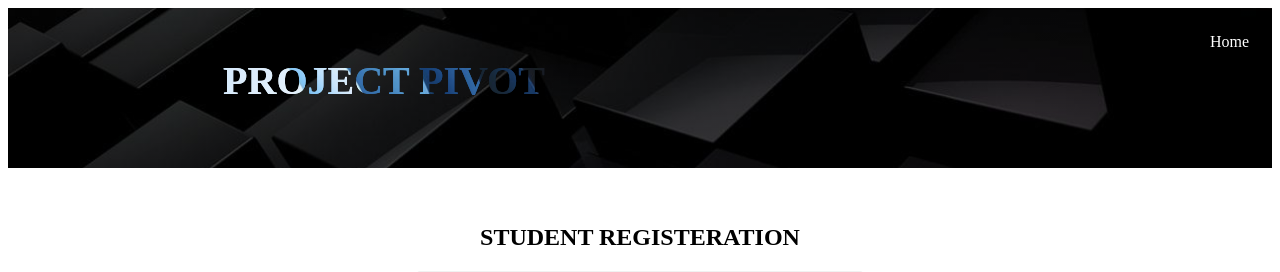
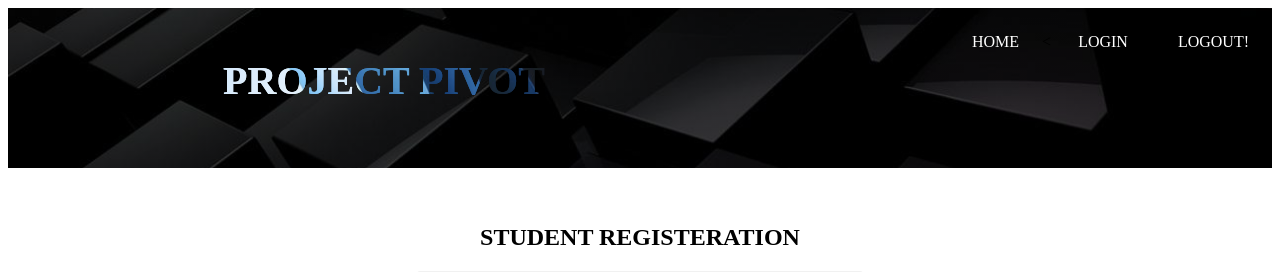
Before and after one commit to Jinu-shaji/Project, a PHP site: page /reg.php in a window 1280 px wide. Shown: the top 272 px of the page. Run offline with PHP 8.4, Linux system fonts and the light colour scheme.

Commit message:
Registration page updated

```diff
--- a/reg.php
+++ b/reg.php
@@ -11,7 +11,9 @@
     <header>
             <div class="main">
     <ul>
-<li><a href="home.html">Home</a></li></ul></div>
+<li><a href="home.html">HOME</a></li><
+<li><a href="login.php">LOGIN</a></li>
+<li><a href="home.html">LOGOUT!</a></li></ul></div>
         <div class="title">
             <h3>PROJECT PIVOT </h3></div></header>
         <div class="title">
```
